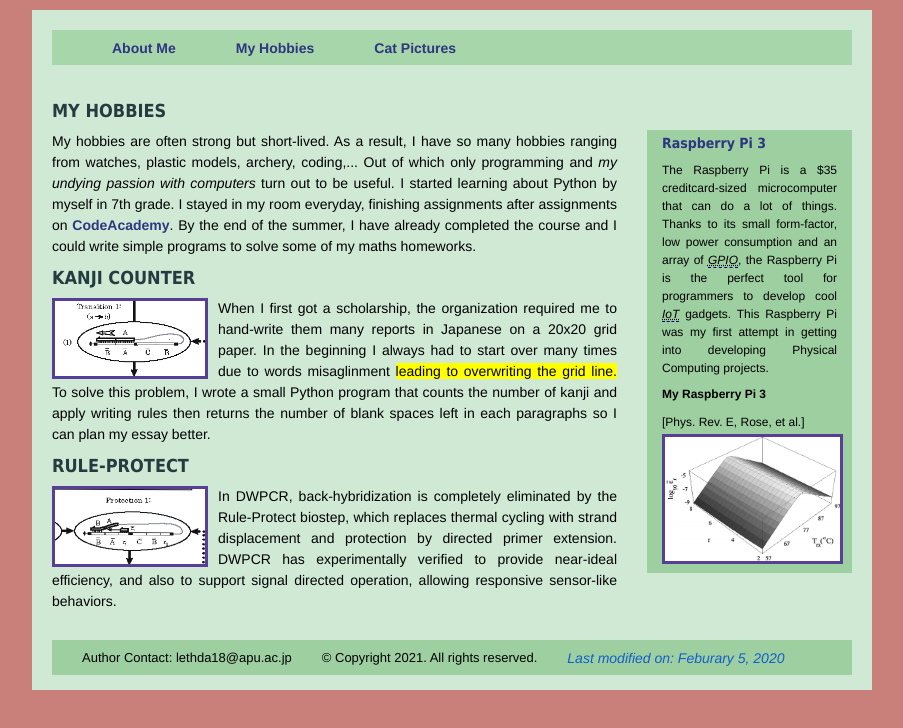
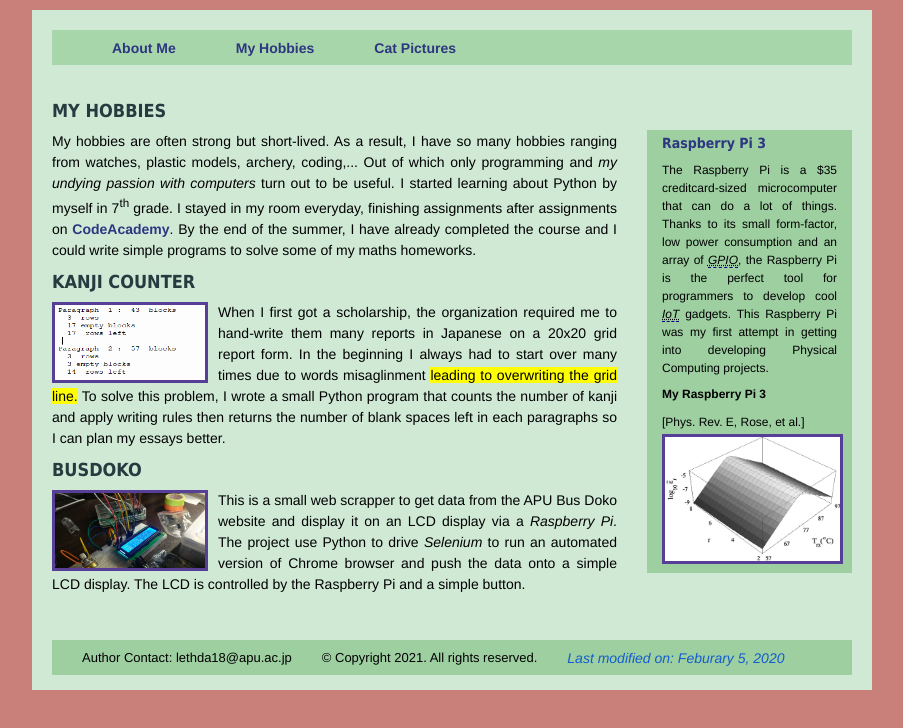
Before and after one commit to damtung2000/About-me, a plain HTML site: page hobby.html in a window 1280 px wide. Shown: the whole page, without its empty margins (188-1091 px from the left). Drawn offline with Linux system fonts and the light colour scheme.

Commit message:
Bus doko + 2 pics

```diff
--- a/hobby.html
+++ b/hobby.html
@@ -44,22 +44,19 @@
                         My hobbies are often strong but short-lived. As a result, I have so many hobbies
                         ranging from watches, plastic models, archery, coding,... Out of which only programming and
                         <em>my undying passion with computers</em> turn out to be useful. I started learning
-                        about Python by myself in 7th grade. I stayed in my room everyday, finishing assignments
+                        about Python by myself in 7<sup>th</sup> grade. I stayed in my room everyday, finishing assignments
                         after assignments on <a href="https://www.codecademy.com/" target="_blank" rel="noreferrer noopener">CodeAcademy</a>. By the end of the summer, I have already completed the course and I could write simple programs to solve some of my maths homeworks.
                     </p>
                     <section class="project">
                         <h2 id="kanji">Kanji Counter</h2>
-                            <p><img src="images/WPCR.png" width="150" height="75" alt="WPCR" />
-                                When I first got a scholarship, the organization required me to hand-write them many reports in Japanese on a 20x20 grid paper. In the beginning I always had to start over many times due to words misaglinment <mark>leading to overwriting the grid line.</mark> To solve this problem, I wrote a small Python program that counts the number of kanji and apply writing rules then returns the number of blank spaces left in each paragraphs so I can plan my essay better.
+                            <p><img src="images/kanji.png" width="150" height="75" alt="WPCR" />
+                                When I first got a scholarship, the organization required me to hand-write them many reports in Japanese on a 20x20 grid report form. In the beginning I always had to start over many times due to words misaglinment <mark>leading to overwriting the grid line.</mark> To solve this problem, I wrote a small Python program that counts the number of kanji and apply writing rules then returns the number of blank spaces left in each paragraphs so I can plan my essays better.
                             </p>
                     </section>
                     <section class="project">
-                        <h2 id="Busdoko">Rule-Protect</h2>
-                        <p><img src="images/Ruleprotect.png" width="150" height="75" alt="Rule Protect" />
-                            In DWPCR, back-hybridization is completely eliminated by the Rule-Protect biostep,
-                             which replaces thermal cycling with strand displacement and protection by directed primer extension. DWPCR has
-                             experimentally verified to provide near-ideal efficiency, and also to support signal directed operation, allowing
-                              responsive sensor-like behaviors.
+                        <h2 id="Busdoko">Busdoko</h2>
+                        <p><img src="images/busdoko.jpeg" width="150" height="75" alt="Rule Protect" />
+                            This is a small web scrapper to get data from the APU Bus Doko website and display it on an LCD display via a <em>Raspberry Pi</em>. The project use Python to drive <em>Selenium</em> to run an automated version of Chrome browser and push the data onto a simple LCD display. The LCD is controlled by the Raspberry Pi and a simple button.
                         </p>
                     </section>
                 </article>
```
Also changed, not shown: images/busdoko.jpeg (added), images/kanji.png (added).
